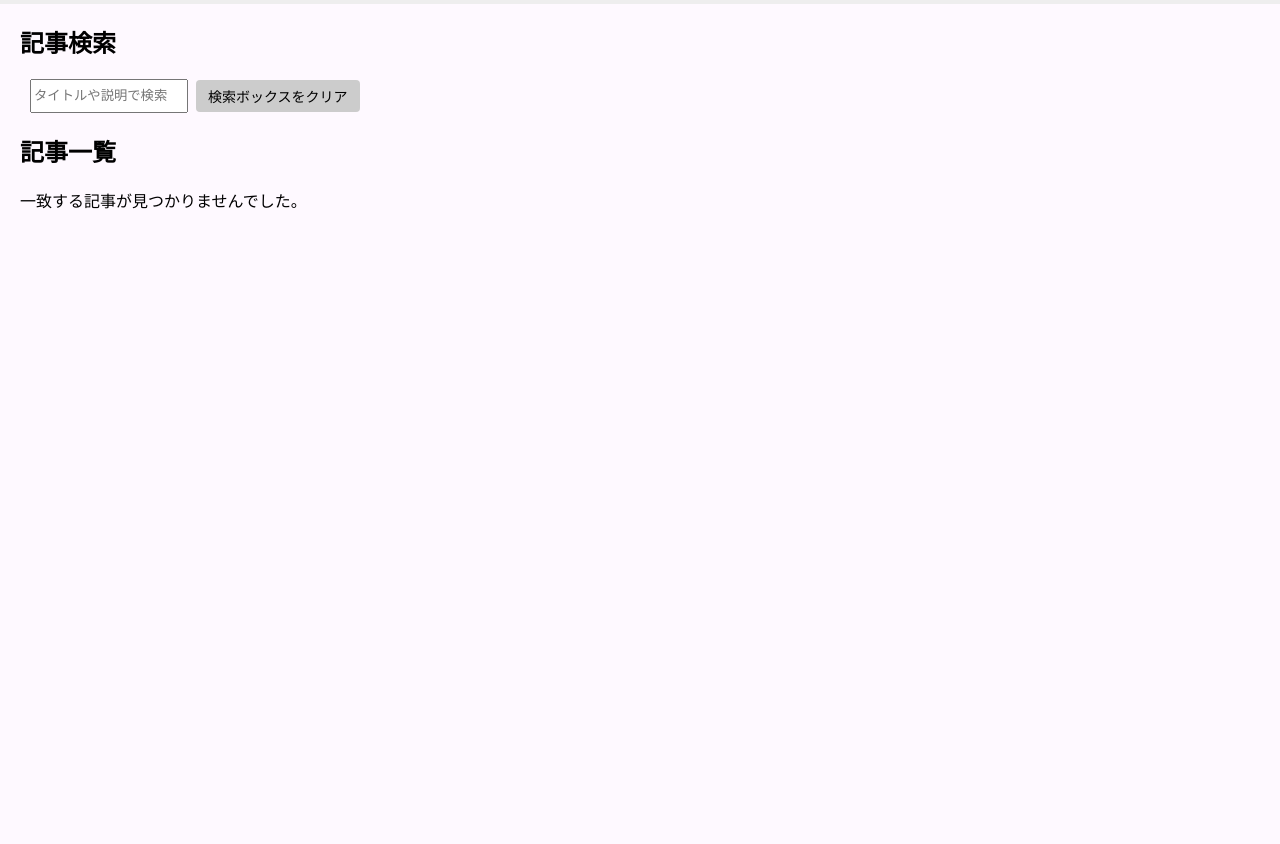
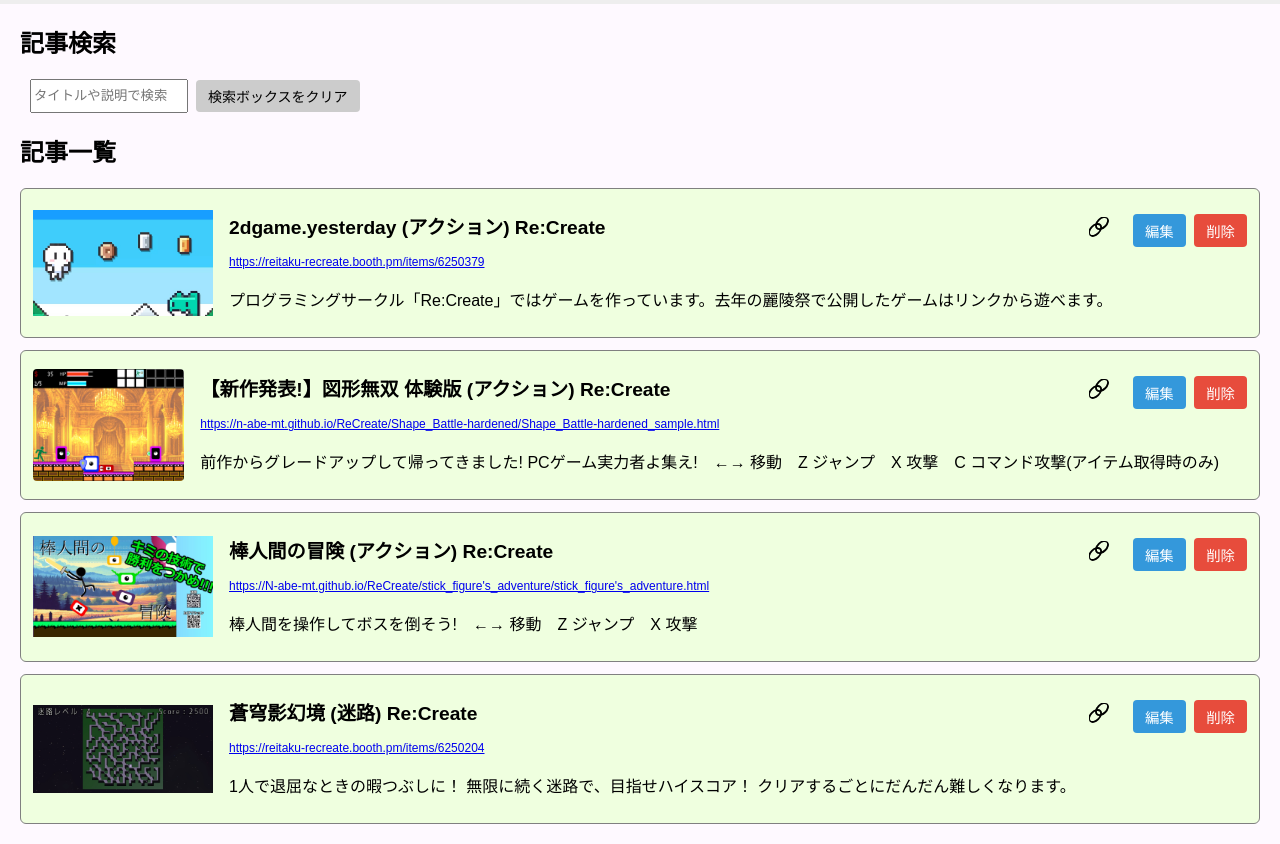
Before and after one commit to N-abe-mt/UIUX-Website-Final, a plain HTML site: page docs/search.html in a window 1280 px wide. Shown: the part 96-940 px from the top of the page. Before the commit the page ends 800 px from the top, so only its background shows below. Drawn offline with Linux system fonts and the light colour scheme.

Commit message:
modified link

```diff
--- a/docs/add-creation.html
+++ b/docs/add-creation.html
@@ -5,6 +5,7 @@
   <title>成果物の追加</title>
   <link rel="stylesheet" href="all.css" />
   <link rel="stylesheet" href="add-creation.css" />
+  <link rel="icon" href="logo.svg">
   <style>
     form {
       max-width: 600px;
--- a/docs/search.html
+++ b/docs/search.html
@@ -5,6 +5,7 @@
   <title>成果物の検索</title>
   <link rel="stylesheet" href="all.css">
   <link rel="stylesheet" href="search.css">
+  <link rel="icon" href="logo.svg">
   <style>
     .dropdown {
       position: relative;
@@ -162,6 +163,42 @@
 
 <script>
   let articles = JSON.parse(localStorage.getItem('articles')) || [];
+
+  // デフォルト4件の記事をlocalStorageに保存（空なら）
+  if (articles.length === 0) {
+    articles = [
+      {
+        title: "2dgame.yesterday (アクション) Re:Create",
+        explanation: "プログラミングサークル「Re:Create」ではゲームを作っています。去年の麗陵祭で公開したゲームはリンクから遊べます。",
+        link: "https://reitaku-recreate.booth.pm/items/6250379",
+        imageDataUrl: "sample_2dgame_yesterday.jpg",
+        index: 0,
+      },
+      {
+        title: "【新作発表!】図形無双 体験版 (アクション) Re:Create",
+        explanation: "前作からグレードアップして帰ってきました! PCゲーム実力者よ集え!　←→ 移動　Z ジャンプ　X 攻撃　C コマンド攻撃(アイテム取得時のみ)",
+        link: "https://n-abe-mt.github.io/ReCreate/Shape_Battle-hardened/Shape_Battle-hardened_sample.html",
+        imageDataUrl: "sample_Shape_Battle-hardened.png",
+        index: 1,
+      },
+      {
+        title: "棒人間の冒険 (アクション) Re:Create",
+        explanation: "棒人間を操作してボスを倒そう!　←→ 移動　Z ジャンプ　X 攻撃",
+        link: "https://N-abe-mt.github.io/ReCreate/stick_figure's_adventure/stick_figure's_adventure.html",
+        imageDataUrl: "sample_commanderaction.jpg",
+        index: 2,
+      },
+      {
+        title: "蒼穹影幻境 (迷路) Re:Create",
+        explanation: "1人で退屈なときの暇つぶしに！ 無限に続く迷路で、目指せハイスコア！ クリアするごとにだんだん難しくなります。",
+        link: "https://reitaku-recreate.booth.pm/items/6250204",
+        imageDataUrl: "sample_maze.jpg",
+        index: 3,
+      }
+    ];
+    localStorage.setItem('articles', JSON.stringify(articles));
+  }
+
   const searchInput = document.getElementById('searchInput');
   const articleContainer = document.getElementById('articleContainer');
 
@@ -225,7 +262,6 @@
   }
 
   function clearSearch() {
-    // queryパラメータを除いたURLへリダイレクト
     window.location.href = 'search.html';
   }
 
```
Also changed, not shown: docs/index.html (+1 -0 lines), docs/sample_2dgame_yesterday.jpg (added), docs/sample_Shape_Battle-hardened.png (added), docs/sample_commanderaction.jpg (added), docs/sample_maze.jpg (added).
